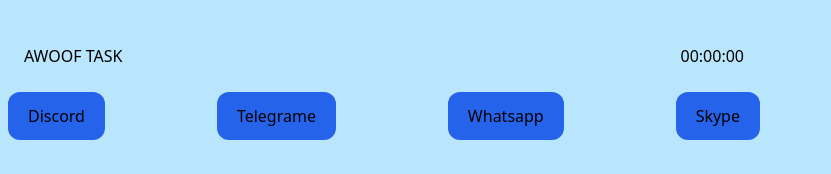
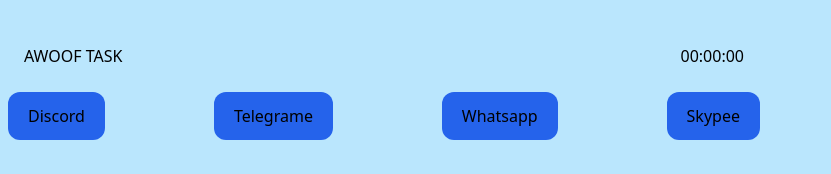
Before and after one commit to goldmaster631026/Telegram_mini_app, a React (Create React App) app: page /earncash in a window 1280 px wide. Shown: the top 174 px of the page, without its empty margins (0-831 px from the left). Built offline with nearby package versions, Linux system fonts and the light colour scheme.

Commit message:
Update earncash.js

```diff
--- a/src/pages/earncash.js
+++ b/src/pages/earncash.js
@@ -25,7 +25,7 @@
           </a>
           <a href="https://web.skype.com" target="blank">
             <div className="bg-blue-600 rounded-xl px-5 py-3 hover:translate-y-1 duration-150 w-full">
-              Skype
+              Skypee
             </div>
           </a>
         </div>
```
